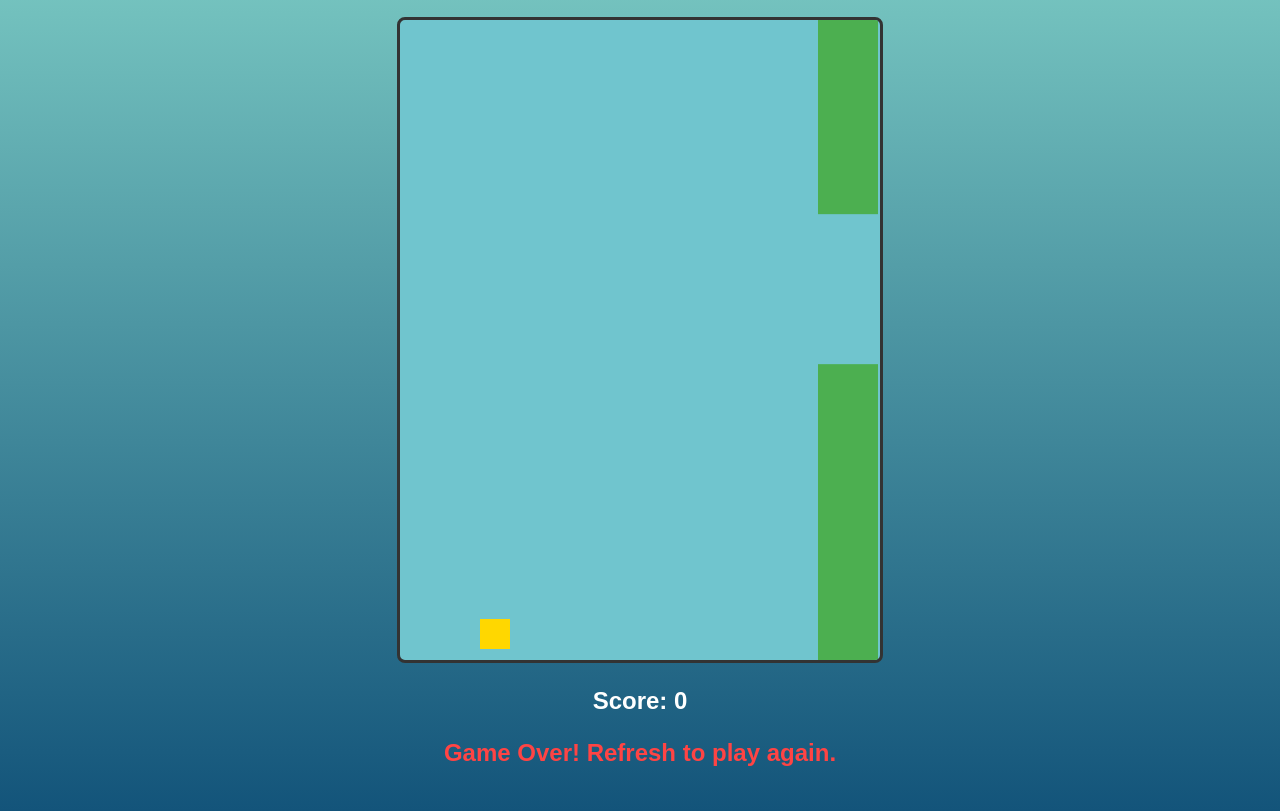
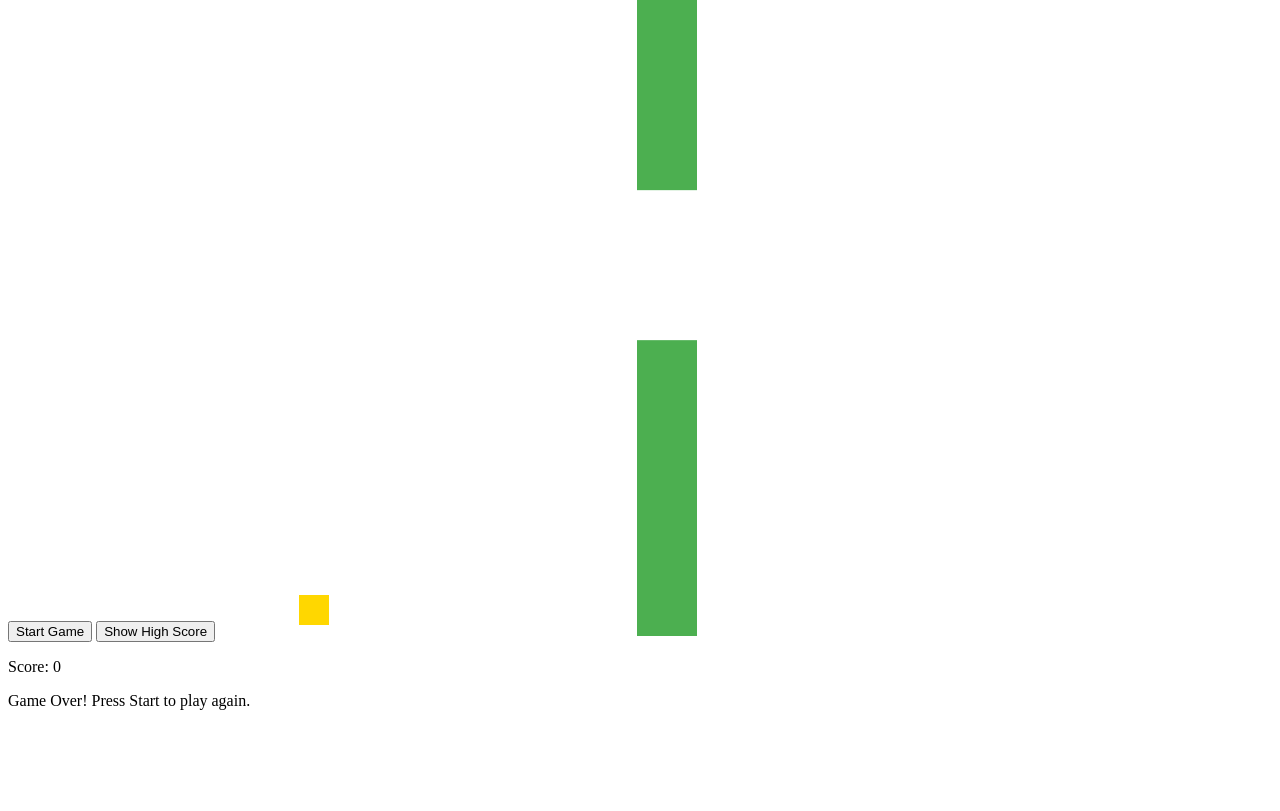
Before and after one commit to esplincarter/WEB-APP-PART-3, a plain HTML site: page index.html in a window 1280 px wide. Shown: the part 104-915 px from the top of the page. After the commit the page ends 830 px from the top, so only its background shows below. Drawn offline with Linux system fonts and the light colour scheme.

Commit message:
Update index.html

```diff
--- a/index.html
+++ b/index.html
@@ -1,18 +1,13 @@
-<!DOCTYPE html>
-<html lang="en">
-<head>
-    <meta charset="UTF-8">
-    <title>Flappy Bro: Carter Edition</title>
-    <link rel="stylesheet" href="style.css">
-</head>
-<body>
-
 <h1>Flappy Bro: Carter Edition</h1>
 <p>Press SPACE or CLICK to make the bird fly!</p>
+
+<button id="startBtn">Start Game</button>
+<button id="highScoreBtn">Show High Score</button>
+
 <canvas id="gameCanvas" width="480" height="640"></canvas>
+
 <p id="score">Score: 0</p>
-<p id="gameOver" style="display:none;">Game Over! Refresh to play again.</p>
+<p id="gameOver" style="display:none;">Game Over! Press Start to play again.</p>
+<p id="highScoreDisplay" style="display:none;"></p>
 
 <script src="script.js"></script>
-</body>
-</html>
```
